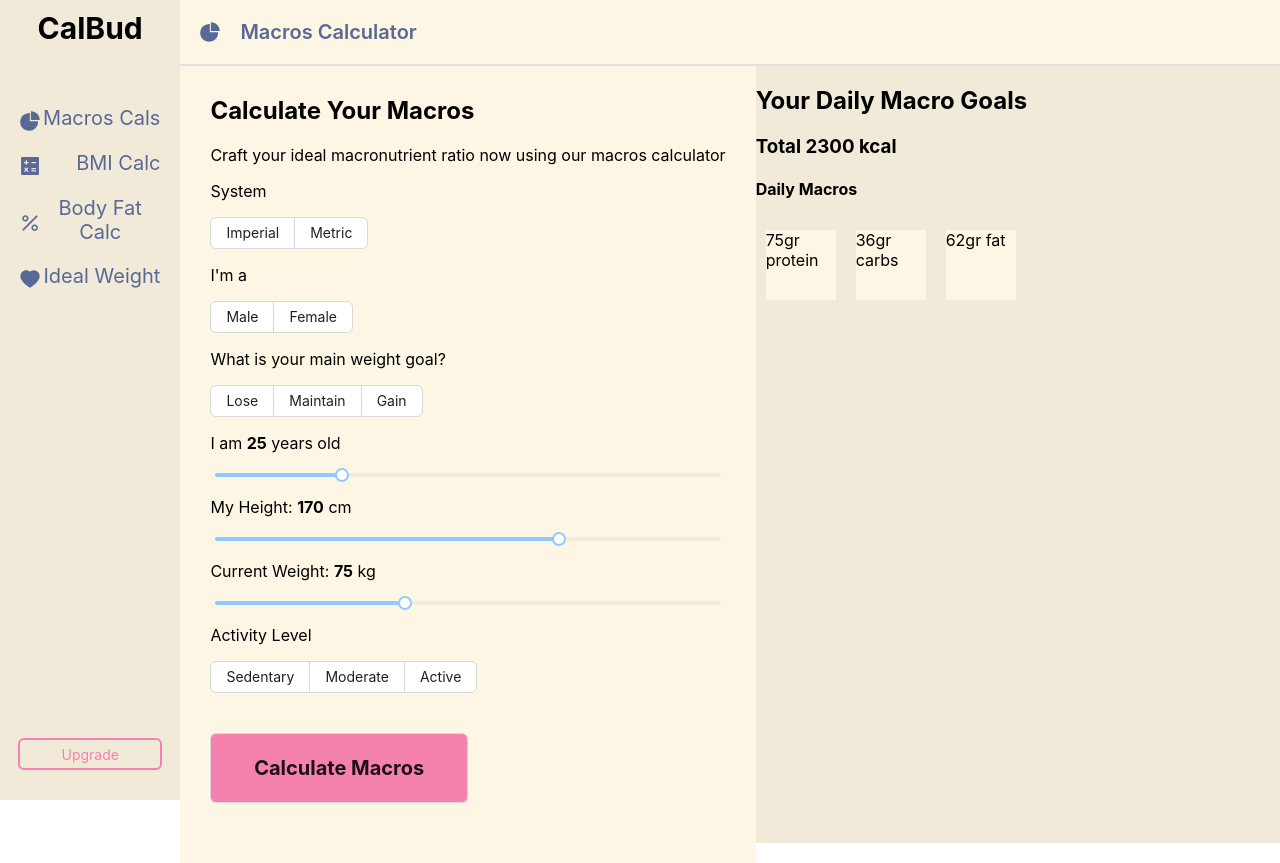
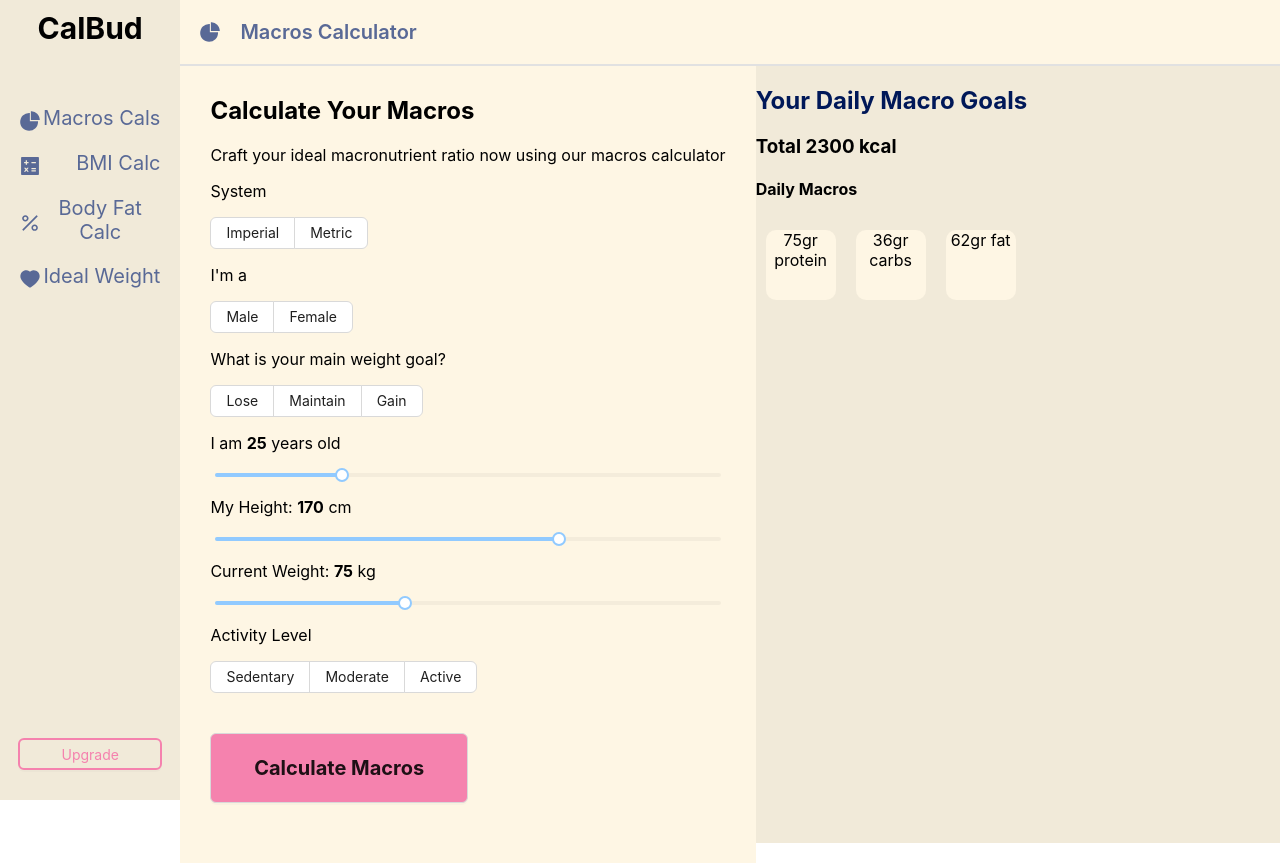
Before and after one commit to berkbozok/calBud, a React (Create React App) app: page / in a window 1280 px wide. Shown: the top 863 px of the page. Built offline with nearby package versions, Linux system fonts and the light colour scheme.

Commit message:
right side update

```diff
--- a/src/App.css
+++ b/src/App.css
@@ -19,6 +19,9 @@
   align-items: center;
   width: 50%; */
 }
+.right-side-title {
+  color: #001858;
+}
 .daily-macro-value {
   display: flex;
   flex-direction: row !important;
@@ -28,6 +31,8 @@
   margin: 10px;
   height: 70px;
   width: 70px;
+  border-radius: 10px;
+  text-align: center;
 }
 
 .nav-bar {
--- a/src/components/macros-calc.tsx
+++ b/src/components/macros-calc.tsx
@@ -134,7 +134,7 @@
             </div>
           </div>
           <div className="daily-macro-title">
-            <h2>Your Daily Macro Goals</h2>
+            <h2 className="right-side-title">Your Daily Macro Goals</h2>
             <h3>Total 2300 kcal</h3>
             <h4>Daily Macros</h4>
             <div className="daily-macro-value">
```
